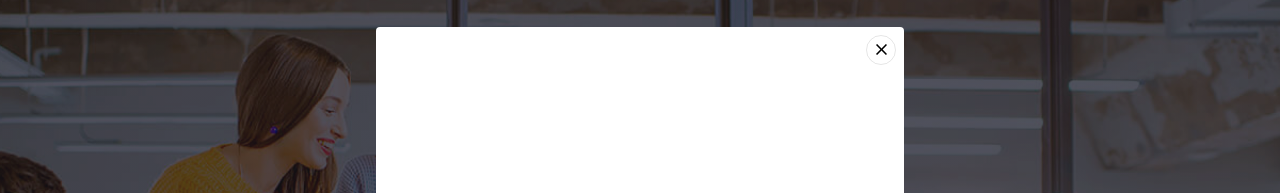
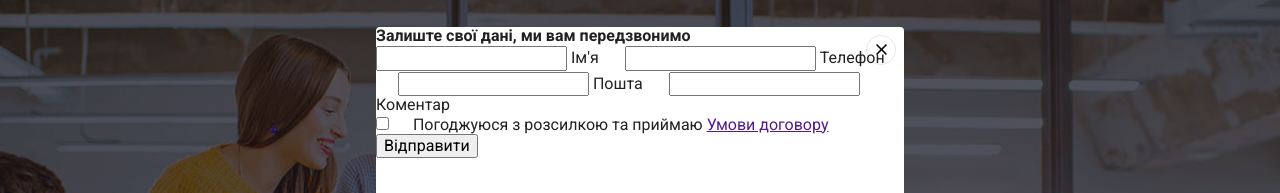
Before and after one commit to Natka312/goit-markup-hw-06, a plain HTML site: page index.html in a window 1280 px wide. Both pictures are taken after a click on the button "Замовити послугу". Shown: the part 83-276 px from the top of the page. Drawn offline with nearby package versions, Linux system fonts and the light colour scheme.

Commit message:
6-я домашка

```diff
--- a/css/styles.css
+++ b/css/styles.css
@@ -36,6 +36,9 @@ h5,
 h6,
 p {
   margin: 0px;
+}
+img{
+  display: block;
 }
 
 .link {
@@ -316,7 +319,6 @@ p {
 }
 .work-cards {
   position: relative;
-  height: 294px;
 }
 .work-description {
   position: absolute;
@@ -763,18 +765,17 @@ p {
   border-radius: 50%;
   border: 1px solid rgba(0, 0, 0, 0.1);
   background-color: transparent;
-
-  transition-property: cursor, background-color, fill;
+}
+.modal-btn-icon{
+  transition-property: fill;
   transition-duration: 250ms;
   transition-timing-function: cubic-bezier(0.4, 0, 0.2, 1);
   transition-delay: 0s;
 }
-
 .modal-btn:focus,
 .modal-btn:hover,
 .modal-btn-icon:focus,
 .modal-btn-icon:hover {
   cursor: pointer;
-  background-color: #2196f3;
-  fill: #ffffff;
+  fill: #2196f3;
 }
--- a/index.html
+++ b/index.html
@@ -608,6 +608,51 @@
             <use href="./img/icons.svg#icon-close"></use>
           </svg>
         </button>
+
+        <form class="register-form">
+          <strong class="register-form-title">Залиште свої дані, ми вам передзвонимо</strong>
+          <div class="register-form-group" role="groupe">
+<label class="register-form-wrap">
+  <input class="register-form-input" type="text"/>
+  <span class="register-form-label">Ім'я</span>
+<svg class="register-form-icons" width="18" height="18">
+  <use href=""></use>
+</svg>
+</label>
+<label class="register-form-wrap">
+  <input class="register-form-input" type="tel"/>
+  <span class="register-form-label">Телефон</span>
+<svg class="register-form-icons" width="18" height="18">
+  <use href=""></use>
+</svg>
+</label>
+<label class="register-form-wrap">
+  <input class="register-form-input" type="email"/>
+  <span class="register-form-label">Пошта</span>
+<svg class="register-form-icons" width="18" height="18">
+  <use href=""></use>
+</svg>
+</label>
+<label class="register-form-wrap">
+  <input class="register-form-input" type="text"/>
+  <span class="register-form-label">Коментар</span>
+</label>
+</div>
+<label class="register-form-agreement">
+  <input class="" type="checkbox" name="agreement"/>
+<svg width="16" height="15">
+  <use href=""></use>
+  <use href=""></use>
+</svg>
+<span class="register-form-agriment-text">
+  Погоджуюся з розсилкою та приймаю
+   <a class="register-form-agreement-link" href="">Умови договору</a>
+</span>
+</label>
+
+<button class="register-form-btn" type="submit">Відправити</button>
+
+        </form>
       </div>
     </div>
     <script src="./Js/modal.js"></script>
```
